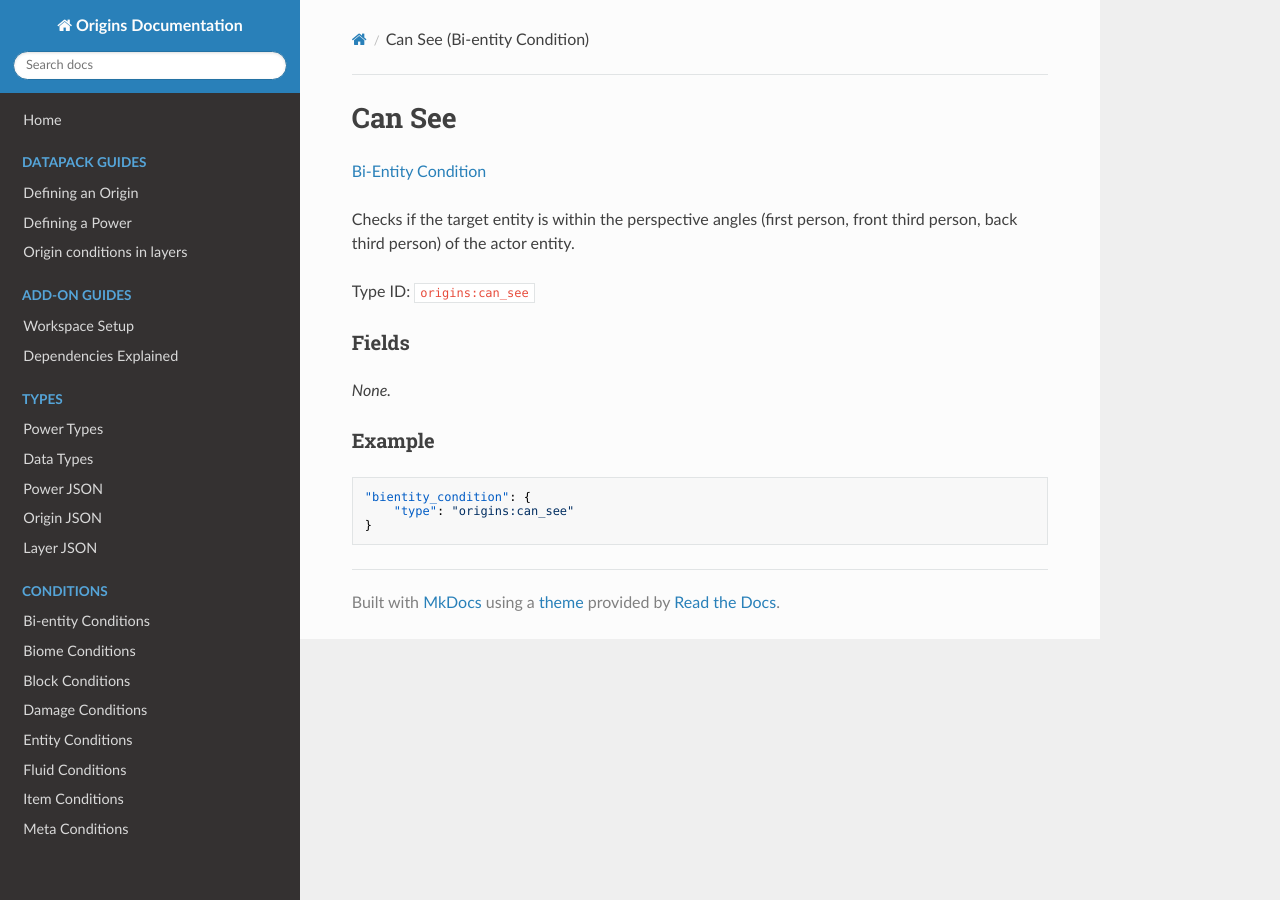
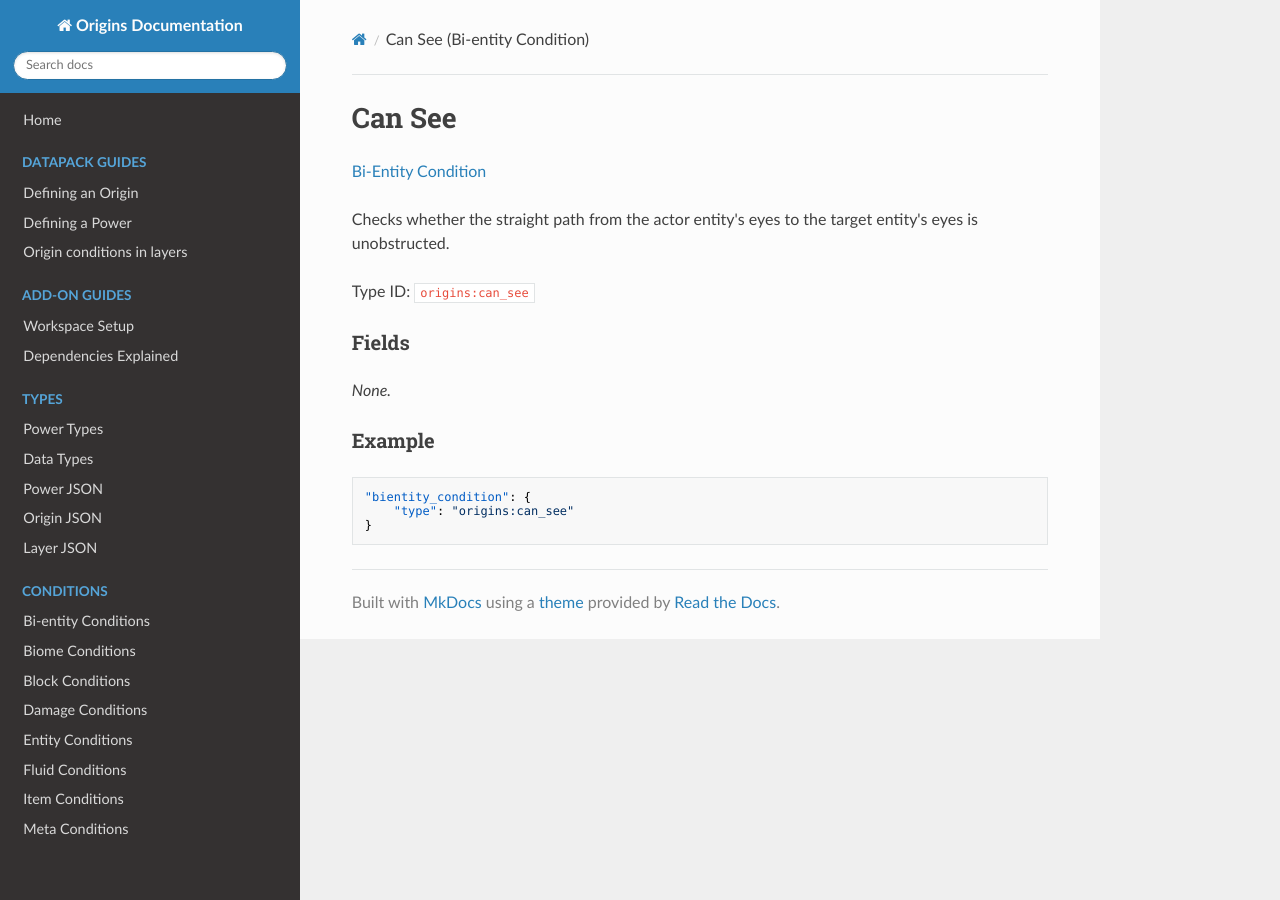
Before and after one commit to apace100/origins-docs, an MkDocs documentation site: the page built from docs/bientity_conditions/can_see.md, in a window 1280 px wide. Built offline with MkDocs 1.6.1, drawn with Linux system fonts in a browser that asks for light colours; nearby versions of some CDN libraries.

Commit message:
Updated description in `can_see.md`

```diff
--- a/docs/bientity_conditions/can_see.md
+++ b/docs/bientity_conditions/can_see.md
@@ -6,7 +6,7 @@ date: 2021-10-06
 
 [Bi-Entity Condition](../bientity_conditions.md)
 
-Checks if the target entity is within the perspective angles (first person, front third person, back third person) of the actor entity.
+Checks whether the straight path from the actor entity's eyes to the target entity's eyes is unobstructed.
 
 Type ID: `origins:can_see`
 
```
